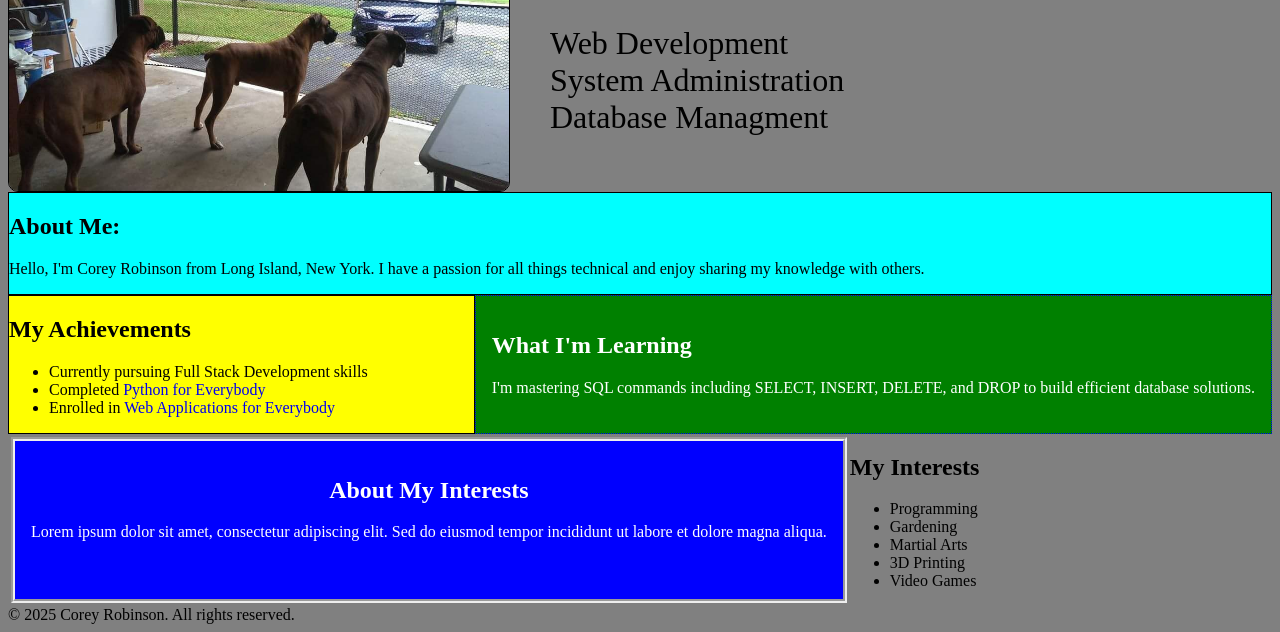
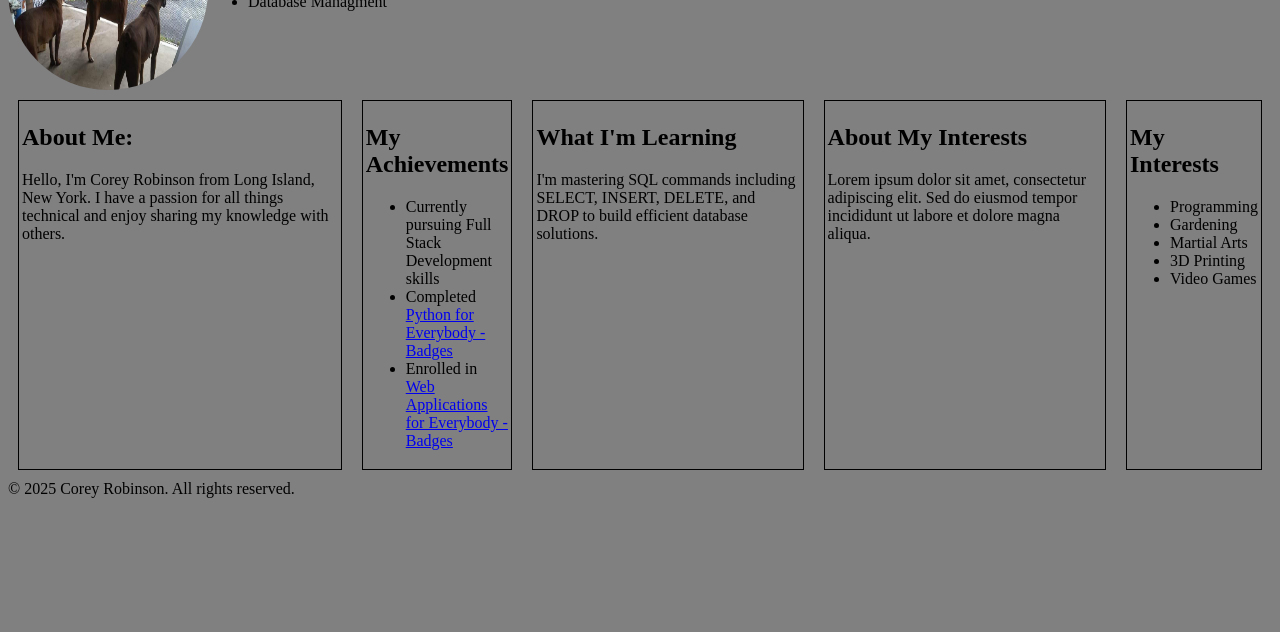
Before and after one commit to mainesource/Profile_Website, a plain HTML site: page index.html in a window 1280 px wide. Shown: the part 196-828 px from the top of the page. After the commit the page ends 800 px from the top, so only its background shows below. Drawn offline with Linux system fonts and the light colour scheme.

Commit message:
cleanup css

```diff
--- a/index.html
+++ b/index.html
@@ -8,6 +8,7 @@
   <meta name="keywords" content="profile, web development, system administration, corey robinson">
   <title>Corey Robinson | Web Developer</title>
   <link rel="stylesheet" href="style.css">
+  <link rel="stylesheet" href="media-styles.css">
 </head>
 <body>
   <nav class="menu">
@@ -33,31 +34,31 @@
   </header>
 
   <main class="content">
-    <div class="background">
+    <div class="box background">
       <h2 class="about-me">About Me:</h2>
       <p>Hello, I'm Corey Robinson from Long Island, New York. I have a passion for all things technical and enjoy sharing my knowledge with others.</p>
     </div>
 
-    <div class="achievements">
+    <div class="box achievements">
       <h2>My Achievements</h2>
       <ul>
         <li>Currently pursuing Full Stack Development skills</li>
-        <li>Completed <a href="http://www.py4e.com" target="_blank">Python for Everybody</a></li>
-        <li>Enrolled in <a href="http://www.wa4e.com" target="_blank">Web Applications for Everybody</a></li>
+        <li>Completed <a href="http://www.py4e.com" target="_blank">Python for Everybody -</a> <a href="https://api.badgr.io/public/collections/b002e669739b44dea887dbefb418e5b4" target="_blank">Badges</a></li>
+        <li>Enrolled in <a href="http://www.wa4e.com" target="_blank">Web Applications for Everybody -</a> <a href="https://api.badgr.io/public/collections/92503f341c1643b8a4d2134fad19779b" target="_blank">Badges</a></li>
       </ul>
     </div>
 
-    <article class="learning">
+    <article class="box learning" >
       <h1>What I'm Learning</h1>
       <p>I'm mastering SQL commands including SELECT, INSERT, DELETE, and DROP to build efficient database solutions.</p>
     </article>
 
-    <section class="about">
+    <section class="box about">
       <h2>About My Interests</h2>
       <p>Lorem ipsum dolor sit amet, consectetur adipiscing elit. Sed do eiusmod tempor incididunt ut labore et dolore magna aliqua.</p>
     </section>
 
-    <aside>
+    <aside class="box">
       <h2>My Interests</h2>
       <ul>
         <li>Programming</li>
--- /dev/null
+++ b/media-styles.css
@@ -0,0 +1,15 @@
+@media screen and (max-width: 680px) {
+  .menu {
+      ul {
+          flex-direction: column;
+      }
+  }
+
+  header {
+      flex-direction: column;
+  }
+
+  .content {
+      flex-direction: column;
+  }
+}
--- a/style.css
+++ b/style.css
@@ -1,57 +1,48 @@
-body {
-  background-color: grey;
-}
-nav li {
-  list-style: none;
-}
-a {
-  text-decoration: none;
+:root{
+  --primary-color: grey;
+  --secondary-color: aqua;
+  --third-color: white;
+  --forth-color: blue;
+  --accent-color-1: rgba(111,111,111,0.8);
+  --solidborder{
+    border: 1px solid black;
+    border-radius: 50%;
+  }
 }
 
-main{
-  display: flex;
-  flex-direction: row;
-  flex-wrap: wrap;
 
+
+html{
+  margin:0;
+  box-sizing: border-box;
+}
+body {
+  background-color: var(--primary-color);
+}
+
+.menu {
+  ul{
+
+  gap: 20px;
+    li{
+      list-style: none;
+    }
+  }
 }
 header {
   display: flex;
 }
 .profile_pic {
-  width: 500px;
-  height: 300px;
+  width: 200px;
+  height: 200px;
+  border-radius: 50%;
+}
+.content {
+  display: flex;
+}
+
+.box{
+  margin: 10px;
   border: 1px solid;
-  border-radius: 10px;
+  padding: 3px;
 }
-.title {
-  font-size: 2rem;
-
-}
-.title li {
-  list-style: none;
-
-}
-.background{
-  border: 1px solid;
-  background-color: aqua;
-  flex:auto
-}
-.achievements{
-  border: 1px solid;
-  background-color: yellow;
-  flex: auto;
-}
-.learning{
-  border: 1px dotted blue;
-  color: #ffff;
-  background: green;
-  padding: 1rem;
-}
-.about{
-  border: 4px groove;
-  background: blue;
-  color: #ffff;
-  margin: 3px ;
-  padding: 1rem 1rem;
-  text-align: center;
-}
```
Also changed, not shown: contact.html (added, +30 -0 lines).
